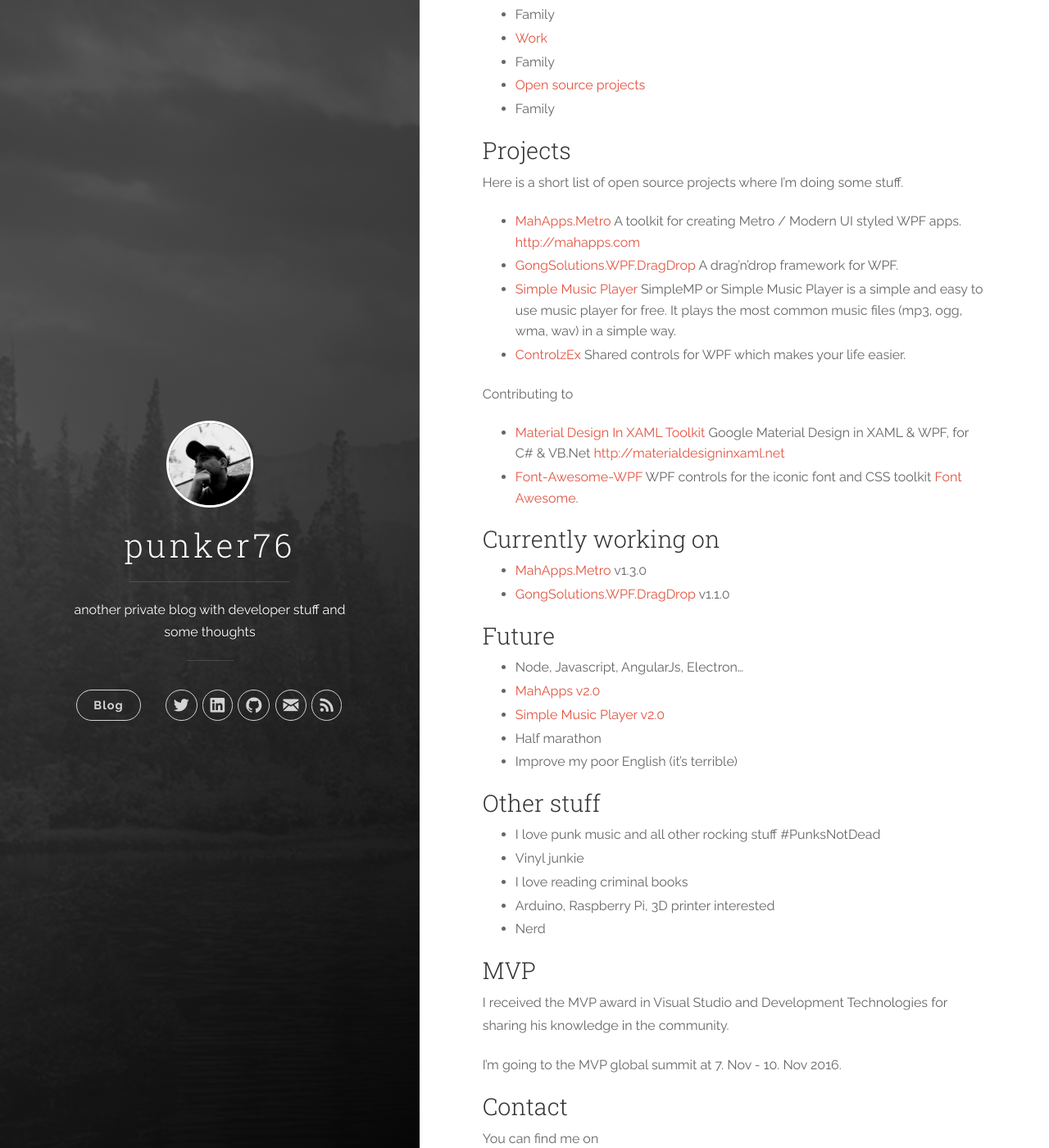
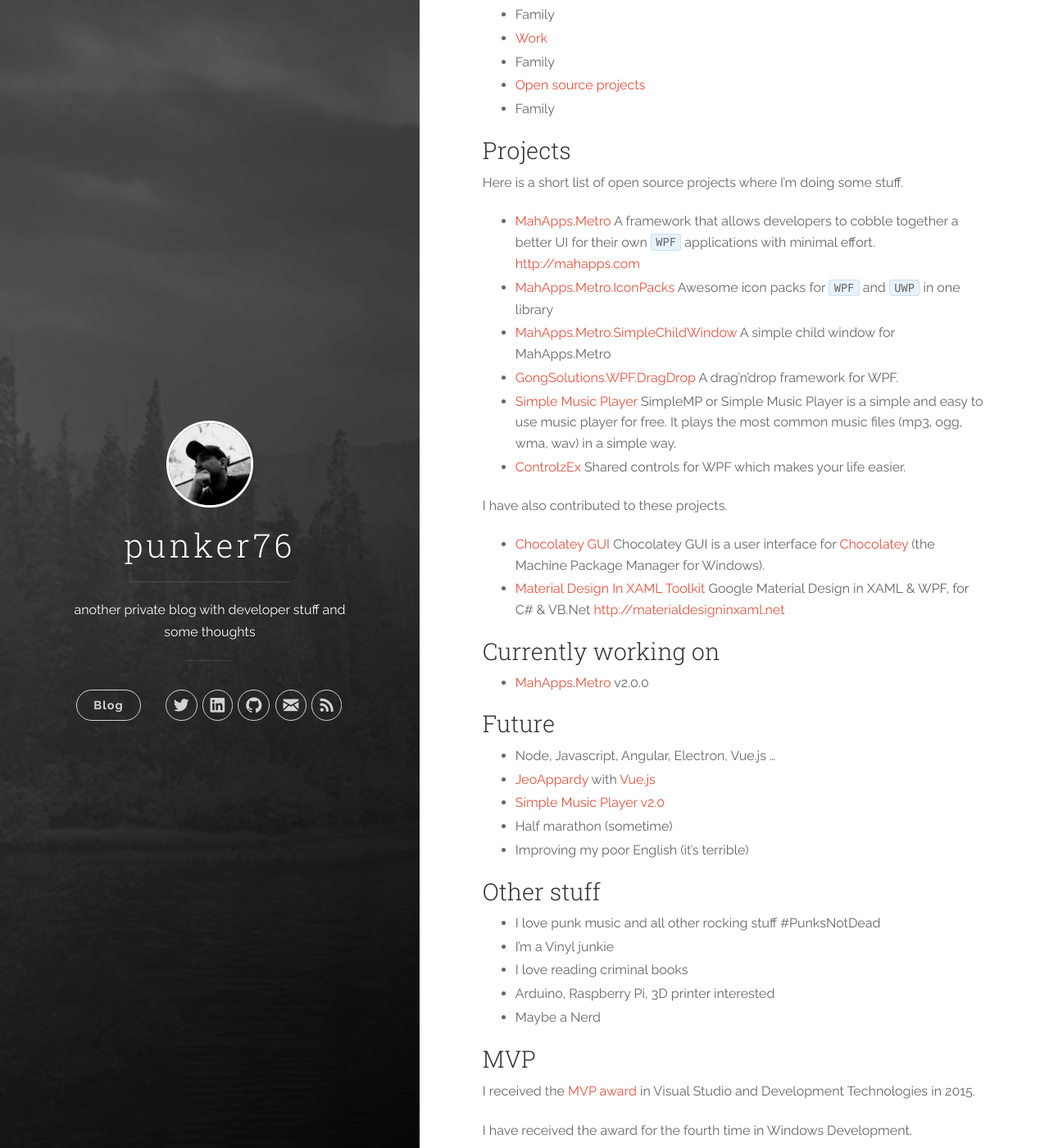
Before and after one commit to punker76/jekyll.jkarger.de, a Jekyll site: the page built from now.md, in a window 1280 px wide and 1400 px high, scrolled down 341 px. Shown: the whole window at 82% size. Built offline with Jekyll 4.4.1, drawn with Linux system fonts in a browser that asks for light colours; some of the changed text lies outside the part shown.

Commit message:
Update now

```diff
--- a/now.md
+++ b/now.md
@@ -24,42 +24,43 @@
 
 Here is a short list of open source projects where I'm doing some stuff.
 
-- [MahApps.Metro](https://github.com/MahApps/MahApps.Metro) A toolkit for creating Metro / Modern UI styled WPF apps. [http://mahapps.com](http://mahapps.com/)
+- [MahApps.Metro](https://github.com/MahApps/MahApps.Metro) A framework that allows developers to cobble together a better UI for their own `WPF` applications with minimal effort. [http://mahapps.com](http://mahapps.com/)
+- [MahApps.Metro.IconPacks](https://github.com/MahApps/MahApps.Metro.IconPacks) Awesome icon packs for `WPF` and `UWP` in one library
+- [MahApps.Metro.SimpleChildWindow](https://github.com/punker76/MahApps.Metro.SimpleChildWindow) A simple child window for MahApps.Metro
 - [GongSolutions.WPF.DragDrop](https://github.com/punker76/gong-wpf-dragdrop) A drag'n'drop framework for WPF.
 - [Simple Music Player](https://github.com/punker76/simple-music-player) SimpleMP or Simple Music Player is a simple and easy to use music player for free. It plays the most common music files (mp3, ogg, wma, wav) in a simple way.
 - [ControlzEx](https://github.com/ControlzEx) Shared controls for WPF which makes your life easier.
 
-Contributing to
+I have also contributed to these projects.
 
+- [Chocolatey GUI](https://github.com/chocolatey/ChocolateyGUI) Chocolatey GUI is a user interface for [Chocolatey](https://chocolatey.org/) (the Machine Package Manager for Windows).
 - [Material Design In XAML Toolkit](https://github.com/ButchersBoy/MaterialDesignInXamlToolkit) Google Material Design in XAML & WPF, for C# & VB.Net [http://materialdesigninxaml.net](http://materialdesigninxaml.net/)
-- [Font-Awesome-WPF](https://github.com/charri/Font-Awesome-WPF) WPF controls for the iconic font and CSS toolkit [Font Awesome](http://fortawesome.github.io/Font-Awesome/).
 
 ### Currently working on
 
-- [MahApps.Metro](https://github.com/MahApps/MahApps.Metro) v1.3.0
-- [GongSolutions.WPF.DragDrop](https://github.com/punker76/gong-wpf-dragdrop) v1.1.0
+- [MahApps.Metro](https://github.com/MahApps/MahApps.Metro) v2.0.0
 
 ### Future
 
-- Node, Javascript, AngularJs, Electron...
-- [MahApps v2.0](https://github.com/MahApps/MahApps.Metro)
+- Node, Javascript, Angular, Electron, Vue.js ...
+- [JeoAppardy](https://github.com/jan-2/JeoAppardy) with [Vue.js](https://vuejs.org/)
 - [Simple Music Player v2.0](https://github.com/punker76/simple-music-player)
-- Half marathon
-- Improve my poor English (it's terrible)
+- Half marathon (sometime)
+- Improving my poor English (it's terrible)
 
 ### Other stuff
 
 - I love punk music and all other rocking stuff #PunksNotDead
-- Vinyl junkie
+- I'm a Vinyl junkie
 - I love reading criminal books
 - Arduino, Raspberry Pi, 3D printer interested
-- Nerd
+- Maybe a Nerd
 
 ### MVP
 
-I received the MVP award in Visual Studio and Development Technologies for sharing his knowledge in the community.
+I received the [MVP award](https://mvp.microsoft.com/de-de/PublicProfile/5001905) in Visual Studio and Development Technologies in 2015.
 
-I'm going to the MVP global summit at 7. Nov - 10. Nov 2016.
+I have received the award for the fourth time in Windows Development.
 
 ### Contact
 
@@ -67,10 +68,9 @@
 
 - [Twitter](https://twitter.com/punker76)
 - [GitHub](https://github.com/punker76)
-- [stackoverflow](http://stackoverflow.com/users/920384/punker76?tab=profile), [CV](http://stackoverflow.com/cv/punker76)
-
-or in [real life](https://en.wikipedia.org/wiki/Real_life)...
+- [Stack Overflow](http://stackoverflow.com/users/920384/punker76?tab=profile), [CV](http://stackoverflow.com/cv/punker76)
+- or in [real life](https://en.wikipedia.org/wiki/Real_life)
 
 _This page was inspired by [Derek Sivers](https://sivers.org/nowff)._
 
-_Last updated: 15.09.2016_
+_Last updated: 12.12.2019_
```
Also changed, not shown: other parts of now.md (+1 -1 lines).
